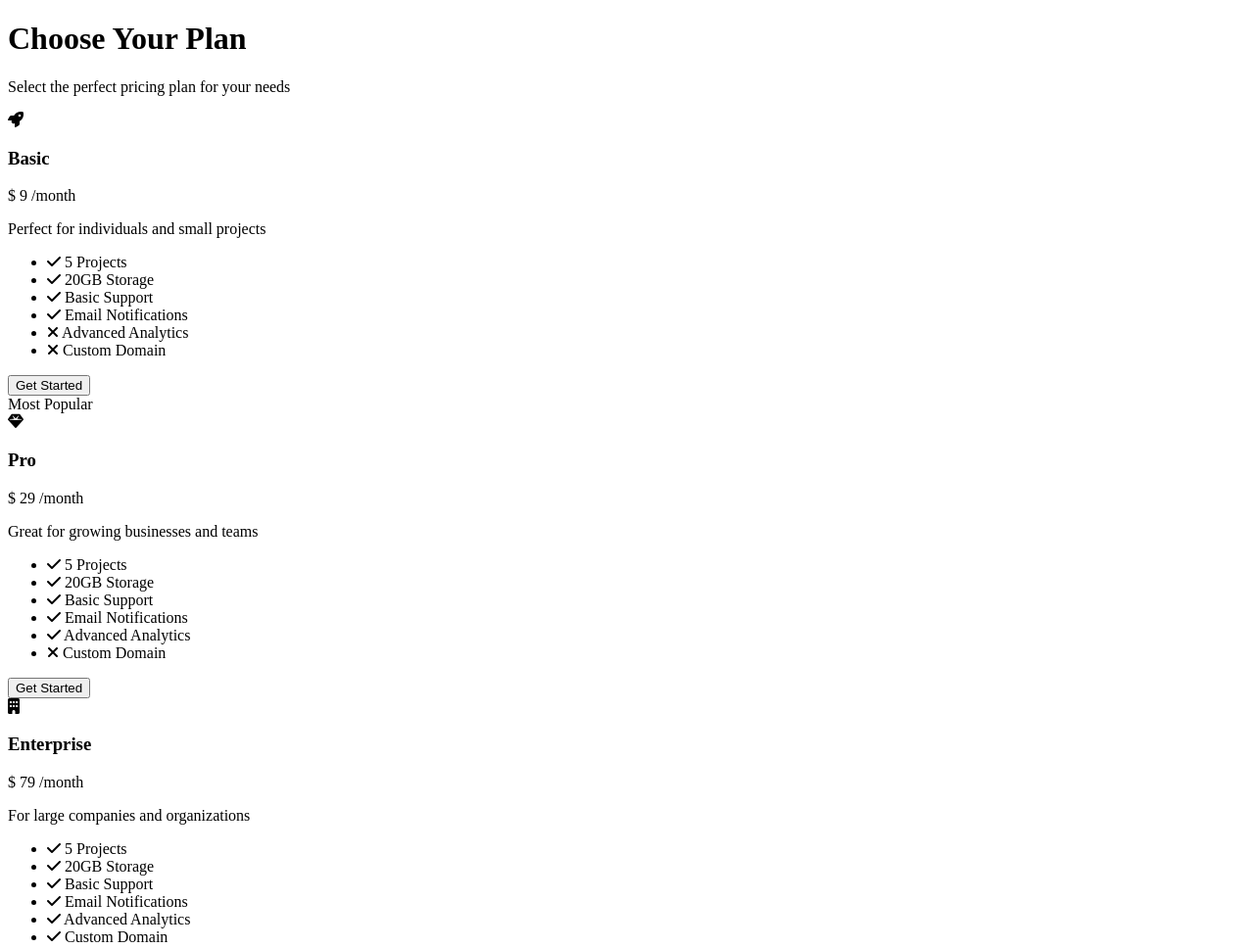
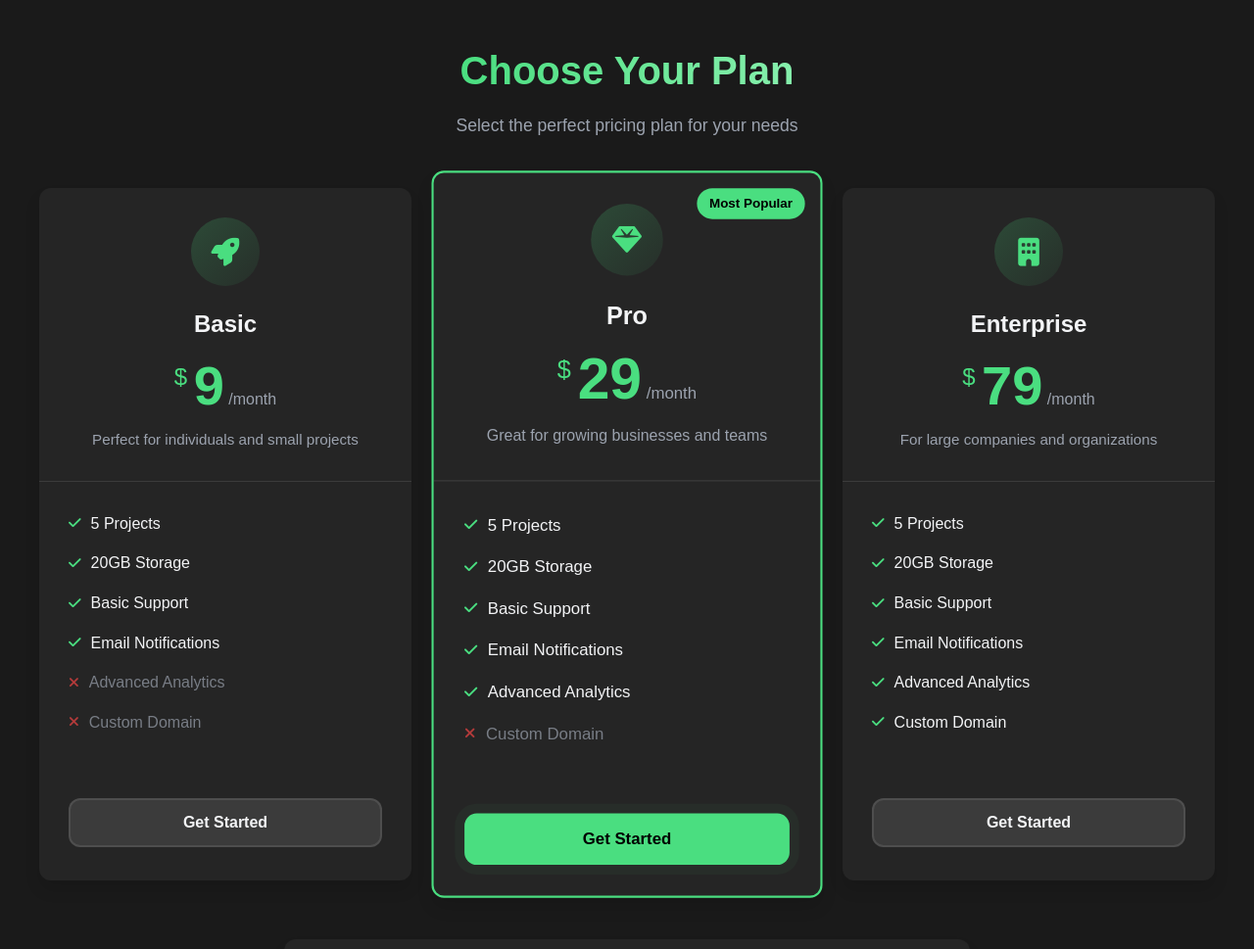
Before and after one commit to Zaqcus/Pricing-card, a plain HTML site: page index.html in a window 1280 px wide. Shown: the top 969 px of the page at 98% size. Drawn offline with Linux system fonts and the light colour scheme.

Commit message:
Update and rename pricing.html to index.html

```diff
--- a/pricing.html
+++ b/index.html
@@ -4,7 +4,7 @@
     <meta charset="UTF-8" />
     <meta name="viewport" content="width=device-width, initial-scale=1.0" />
     <title>Pricing Cards</title>
-    <link rel="stylesheet" href="pricing.css" />
+    <link rel="stylesheet" href="style.css" />
     <link
       rel="stylesheet"
       href="https://cdnjs.cloudflare.com/ajax/libs/font-awesome/6.7.2/css/all.min.css"
```
